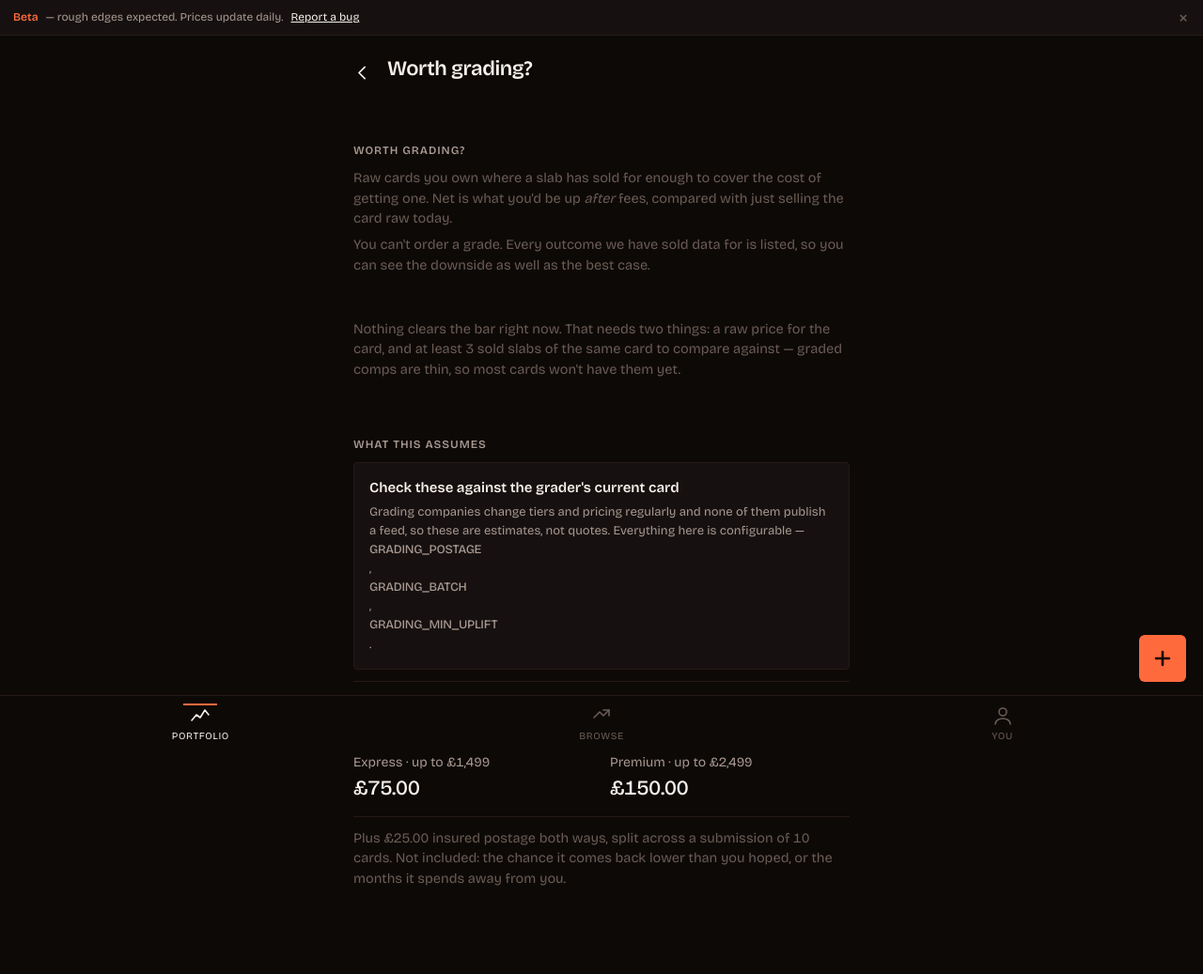
After one commit to 1oscarhann/holo, a Flask app: page /grading in a window 1280 px wide. The commit adds this page. Shown: the whole page at 94% size. Run offline with Flask 3, Linux system fonts and the light colour scheme; the visitor is signed in with stand-in values (Sample User, id 1); data that the repository does not hold is empty; some libraries are stand-ins or nearby versions.

Commit message:
Worth grading? — answer it now that graded prices exist
CLAUDE.md parked the grading ROI calculator as needing paid graded data
and population reports. Half of that stopped being true when graded
pricing landed: raw price and graded comps are now in the same database,
so the arithmetic is available.

/grading lists raw holdings where a slab has sold for enough to cover
getting one, best uplift first, and the card page answers it in place.

Net is measured against selling the card raw today, because the choice
is not "grade or do nothing" but "grade or sell it as it is" — so the
raw price is an opportunity cost and comes off the top, alongside the
fee and a share of one submission's postage. Charging a whole round trip
to a single card would make everything look not worth doing.

Every grade with real comps is listed rather than only the best one. You
cannot order a PSA 10, and showing just the top line would be selling a
gamble as a certainty; a grade that loses money is shown losing money.
Nothing is computed without comps that clear the sample floor, because
an ROI built on a guessed graded price is the same confidently-wrong
failure avoided elsewhere. Slabbed and manually valued holdings are not
candidates — a price somebody typed in is not a market to arbitrage
against.

The fees are estimates and the page says so on its face. Grading
companies change tiers regularly and none publish a feed, so every
figure is env-configurable, and the page also names what it does not
model: the chance it grades lower than hoped, and the months away.

Also tidies a leftover {% if false %}{% elif %} stub in card.html from
inserting that block, so the three pricing states are one clean
conditional.

368 tests pass, 18 of them new.

Co-Authored-By: Claude Opus 5 <noreply@anthropic.com>
Claude-Session: https://claude.ai/code/session_01NCmVZqnjv1TYmStnGgassT

```diff
--- a/app.py
+++ b/app.py
@@ -789,6 +789,88 @@ def refresh_graded_all(conn, limit=200):
     return n
 
 
+# ---------------------------------------------------------------- grading ROI
+#
+# "Is this worth sending off?" was unanswerable while every graded card was
+# priced as raw. With comps in the database it is arithmetic — but arithmetic
+# with a real unknown in it, because you do not know what grade it will come
+# back as. So this never quotes a single number: it shows what each achievable
+# grade would be worth net of costs, and leaves the gamble visible.
+#
+# The fees below are DEFAULTS AND ESTIMATES, not quotes. Grading companies
+# change pricing and tiers regularly and there is no free feed for them, so
+# every figure is env-overridable and the page says plainly that they need
+# checking against the grader's current card.
+
+GRADING_FEE_TIERS = [
+    # (label, declared value ceiling GBP, fee per card GBP)
+    ("Value",   199.0,  20.0),
+    ("Regular", 499.0,  30.0),
+    ("Express", 1499.0, 75.0),
+    ("Premium", 2499.0, 150.0),
+]
+GRADING_POSTAGE = float(os.environ.get("GRADING_POSTAGE", "25"))   # insured, round trip
+GRADING_BATCH = int(os.environ.get("GRADING_BATCH", "10"))         # cards per submission
+GRADING_MIN_UPLIFT = float(os.environ.get("GRADING_MIN_UPLIFT", "10"))
+
+
+def grading_fee(declared):
+    """Per-card fee for a declared value, plus its share of one submission's postage."""
+    for label, ceiling, fee in GRADING_FEE_TIERS:
+        if declared <= ceiling:
+            return label, fee + GRADING_POSTAGE / max(1, GRADING_BATCH)
+    label, _, fee = GRADING_FEE_TIERS[-1]
+    return label, fee + GRADING_POSTAGE / max(1, GRADING_BATCH)
+
+
+def grading_roi(card_id, raw_price, conn=None):
+    """What each gradeable outcome would be worth, net of fees.
+
+    Returns one row per grade we have real comps for, best first. Empty when
+    there are none — an ROI computed from a guessed graded price would be the
+    same confident-and-wrong failure the rest of this codebase avoids.
+    """
+    if not raw_price or raw_price <= 0:
+        return []
+    c = conn or db()
+    rows = c.execute("""SELECT DISTINCT ON (grade) grade, gbp, samples, source, day
+                        FROM graded_prices
+                        WHERE card_id=%s AND samples >= %s
+                        ORDER BY grade, day DESC""",
+                     (card_id, GRADED_MIN_SAMPLES)).fetchall()
+    out = []
+    for r in rows:
+        tier, cost = grading_fee(r["gbp"])
+        net = round(r["gbp"] - raw_price - cost, 2)
+        out.append({
+            "grade": r["grade"], "graded": r["gbp"], "samples": r["samples"],
+            "source": r["source"], "tier": tier, "cost": round(cost, 2),
+            "net": net, "multiple": round(r["gbp"] / raw_price, 1),
+            "worth_it": net >= GRADING_MIN_UPLIFT,
+        })
+    out.sort(key=lambda x: -x["net"])
+    return out
+
+
+def grading_candidates(user_id, conn=None):
+    """Raw holdings that look worth grading, best uplift first.
+
+    Only raw copies: a card already in a slab is not a candidate, and the
+    holdings unique key means the raw and graded copies are separate rows.
+    """
+    c = conn or db()
+    out = []
+    for h in holdings_with_prices(user_id, c):
+        if h["grade"] or h["price_basis"] != "raw" or not h["price"]:
+            continue
+        roi = grading_roi(h["id"], h["price"], c)
+        best = next((r for r in roi if r["worth_it"]), None)
+        if best:
+            out.append({**h, "roi": roi, "best": best})
+    out.sort(key=lambda x: -x["best"]["net"])
+    return out
+
+
 # -------------------------------------------------------------------- portfolio
 
 
@@ -1013,6 +1095,7 @@ def card_page(hid):
         abort(404)
     u = db().execute("SELECT ntfy_topic, discord_webhook FROM users WHERE id=%s", (uid(),)).fetchone()
     h["detail"] = card_detail(h["id"])
+    h["roi"] = (grading_roi(h["id"], h["price"]) if not h["grade"] else [])
     return render_template("card.html", c=h, alerts=user_alerts(uid(), h["id"]),
                            has_notify=bool(u["ntfy_topic"] or u["discord_webhook"]), page="cards")
 
@@ -1666,6 +1749,7 @@ PAGES = {
     "/sold":      ("Sold",         "/profile"),
     "/import":    ("Import cards", "/profile"),
     "/manual":    ("Manual entries", "/profile"),
+    "/grading":   ("Worth grading?", "/"),
     "/stats":     ("Admin",        "/profile"),
     "/compare":   ("Compare",      "/market"),
     "/add":       ("Add a card",   "/"),
@@ -2563,6 +2647,16 @@ def api_scan():
 # --------------------------------------------------------------- sealed / misc
 
 
+@app.route("/grading")
+@login_required
+def grading_page():
+    """Which raw cards are worth sending off, and what it would net."""
+    cands = grading_candidates(uid())
+    return render_template("grading.html", cands=cands,
+                           postage=GRADING_POSTAGE, batch=GRADING_BATCH,
+                           tiers=GRADING_FEE_TIERS, page="portfolio")
+
+
 @app.route("/manual")
 @login_required
 def manual_page():
--- /dev/null
+++ b/templates/grading.html
@@ -0,0 +1,72 @@
+{% extends "base.html" %}
+{% block body %}
+<section class="sec" style="padding-top:22px">
+  <h2>Worth grading?</h2>
+  <p class="hint" style="text-align:left;padding:0 0 6px">
+    Raw cards you own where a slab has sold for enough to cover the cost of
+    getting one. Net is what you'd be up <i>after</i> fees, compared with just
+    selling the card raw today.
+  </p>
+  <p class="hint" style="text-align:left;padding:0 0 16px;color:var(--ink3)">
+    You can't order a grade. Every outcome we have sold data for is listed, so
+    you can see the downside as well as the best case.
+  </p>
+
+  {% if not cands %}
+  <p class="hint" style="text-align:left">
+    Nothing clears the bar right now. That needs two things: a raw price for the
+    card, and at least {{ 3 }} sold slabs of the same card to compare against —
+    graded comps are thin, so most cards won't have them yet.
+  </p>
+  {% endif %}
+
+  {% for c in cands %}
+  <div class="grade-card">
+    <a class="grade-head" href="/card/{{ c.hid }}">
+      <img {{ img_attrs(c) }} alt="">
+      <div class="t">
+        <div class="n">{{ c.name }}</div>
+        <div class="m">{{ c.set_name }} · {{ c.local_id }}</div>
+        <div class="m">Raw today · <b class="num">£{{ '{:,.2f}'.format(c.price) }}</b></div>
+      </div>
+      <div class="best num">+£{{ '{:,.2f}'.format(c.best.net) }}<span>best case</span></div>
+    </a>
+    <div class="grade-rows">
+      {% for r in c.roi %}
+      <div class="grade-row {{ 'good' if r.worth_it else 'bad' }}">
+        <span class="g">{{ r.grade }}</span>
+        <span class="v num">£{{ '{:,.2f}'.format(r.graded) }}</span>
+        <span class="x num">{{ r.multiple }}×</span>
+        <span class="c num">−£{{ '{:,.2f}'.format(r.cost) }}</span>
+        <span class="n num">{{ '+' if r.net > 0 }}£{{ '{:,.2f}'.format(r.net|abs) }}</span>
+        <span class="s">{{ r.samples }} sold</span>
+      </div>
+      {% endfor %}
+    </div>
+  </div>
+  {% endfor %}
+</section>
+
+<section class="sec">
+  <h2>What this assumes</h2>
+  <div class="prem">
+    <b>Check these against the grader's current card</b>
+    <span>Grading companies change tiers and pricing regularly and none of them
+      publish a feed, so these are estimates, not quotes. Everything here is
+      configurable — <span class="num">GRADING_POSTAGE</span>,
+      <span class="num">GRADING_BATCH</span>,
+      <span class="num">GRADING_MIN_UPLIFT</span>.</span>
+  </div>
+  <div class="figs" style="margin-top:12px">
+    {% for label, ceiling, fee in tiers %}
+    <div class="fig"><div class="k">{{ label }} · up to £{{ '{:,.0f}'.format(ceiling) }}</div>
+      <div class="v num">£{{ '{:,.2f}'.format(fee) }}</div></div>
+    {% endfor %}
+  </div>
+  <p class="hint" style="text-align:left;padding:12px 0 0">
+    Plus £{{ '{:,.2f}'.format(postage) }} insured postage both ways, split across
+    a submission of {{ batch }} cards. Not included: the chance it comes back
+    lower than you hoped, or the months it spends away from you.
+  </p>
+</section>
+{% endblock %}
--- a/templates/index.html
+++ b/templates/index.html
@@ -145,6 +145,7 @@
   <a href="/movers"><b>Your movers</b><span>What moved in your collection</span></a>
   <a href="/watchlist"><b>Watchlist</b><span>Cards you're tracking but don't own</span></a>
   <a href="/insights"><b>Insights</b><span>Best buys, value by rarity, flips</span></a>
+  <a href="/grading"><b>Worth grading?</b><span>Raw cards where a slab has sold for more</span></a>
 </nav>
 
 {% endif %}
```
Also changed, not shown: static/app.css (+26 -0 lines), templates/card.html (+11 -0 lines), tests/test_grading_roi.py (added, +195 -0 lines), README.md.
